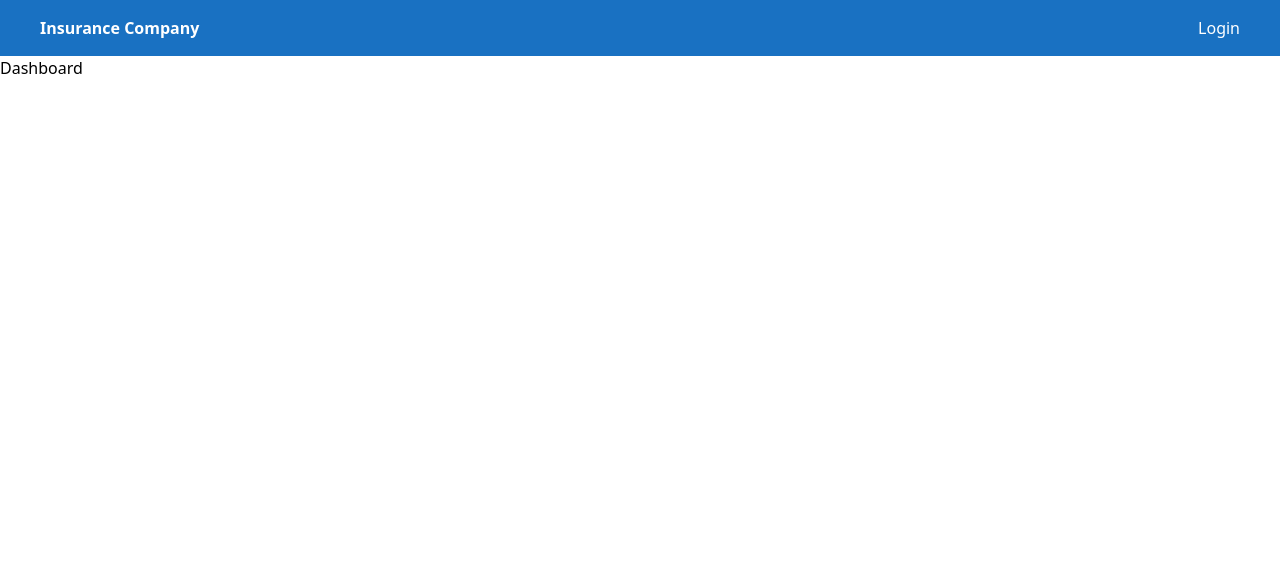
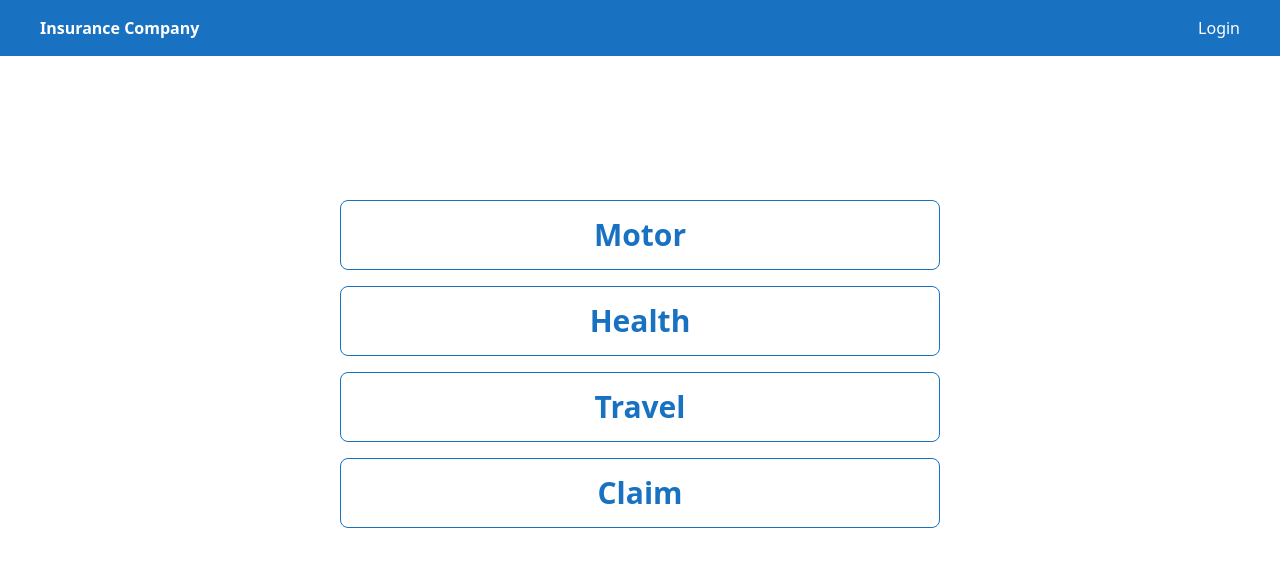
Before and after one commit to vicky4421/insurance-claim, a Next.js app: page /dashboard in a window 1280 px wide. Shown: the top 566 px of the page. Built offline with nearby package versions, Linux system fonts and the light colour scheme.

Commit message:
define dashboard

```diff
--- a/src/app/dashboard/page.tsx
+++ b/src/app/dashboard/page.tsx
@@ -1,3 +1,21 @@
+'use client'
+import { redirect } from "next/navigation";
+
 export default function Dashboard() {
-    return <div>Dashboard</div>;
+    return (
+        <div className="mt-36">
+            <div className="text-3xl cursor-pointer font-semibold max-w-[600px] border border-[#1971c2] mx-auto text-[#1971c2] rounded-lg p-4 m-4 text-center hover:text-white hover:bg-[#1971c2]">
+                Motor
+            </div>
+            <div className="text-3xl cursor-pointer font-semibold max-w-[600px] border border-[#1971c2] mx-auto text-[#1971c2] rounded-lg p-4 m-4 text-center hover:text-white hover:bg-[#1971c2]">
+                Health
+            </div>
+            <div className="text-3xl cursor-pointer font-semibold max-w-[600px] border border-[#1971c2] mx-auto text-[#1971c2] rounded-lg p-4 m-4 text-center hover:text-white hover:bg-[#1971c2]">
+                Travel
+            </div>
+            <div onClick={() => redirect("/claim-form")} className="text-3xl cursor-pointer font-semibold max-w-[600px] border border-[#1971c2] mx-auto text-[#1971c2] rounded-lg p-4 m-4 text-center hover:text-white hover:bg-[#1971c2]">
+                Claim
+            </div>
+        </div>
+    )
 }
```
